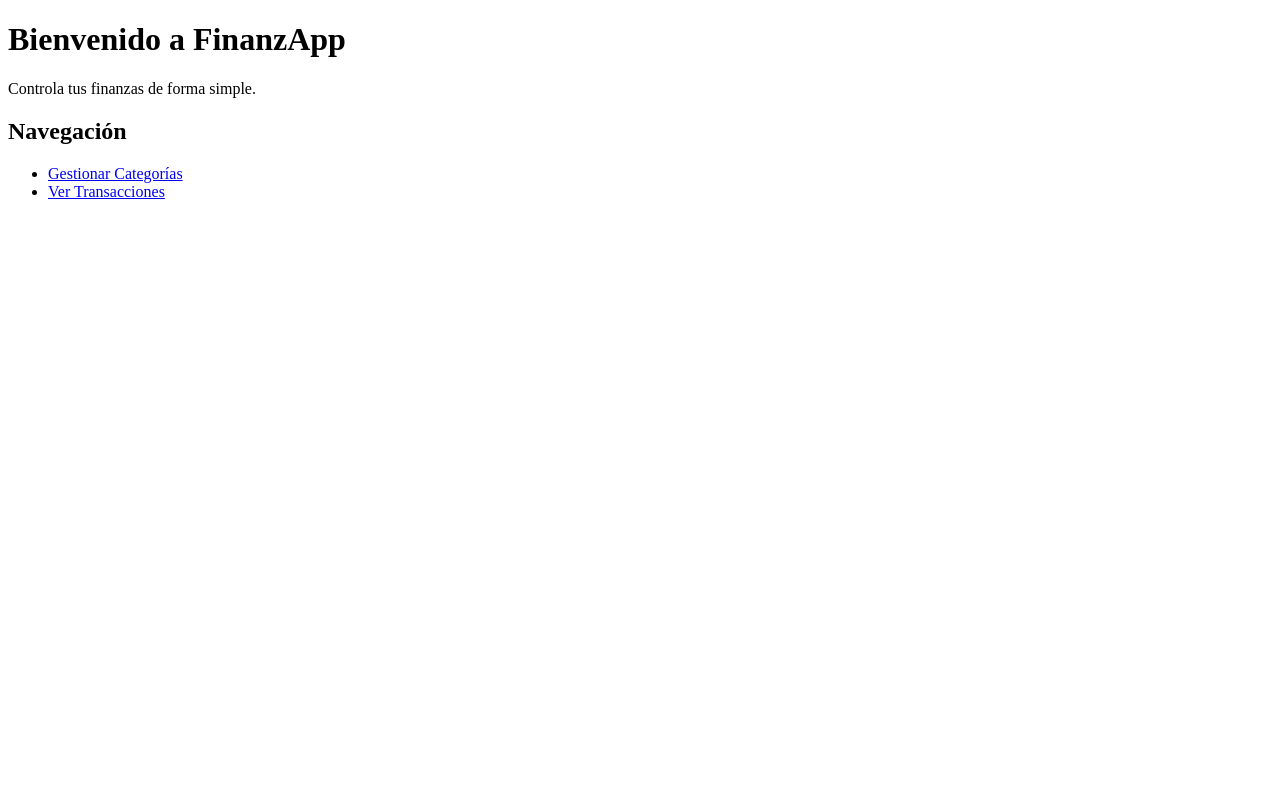
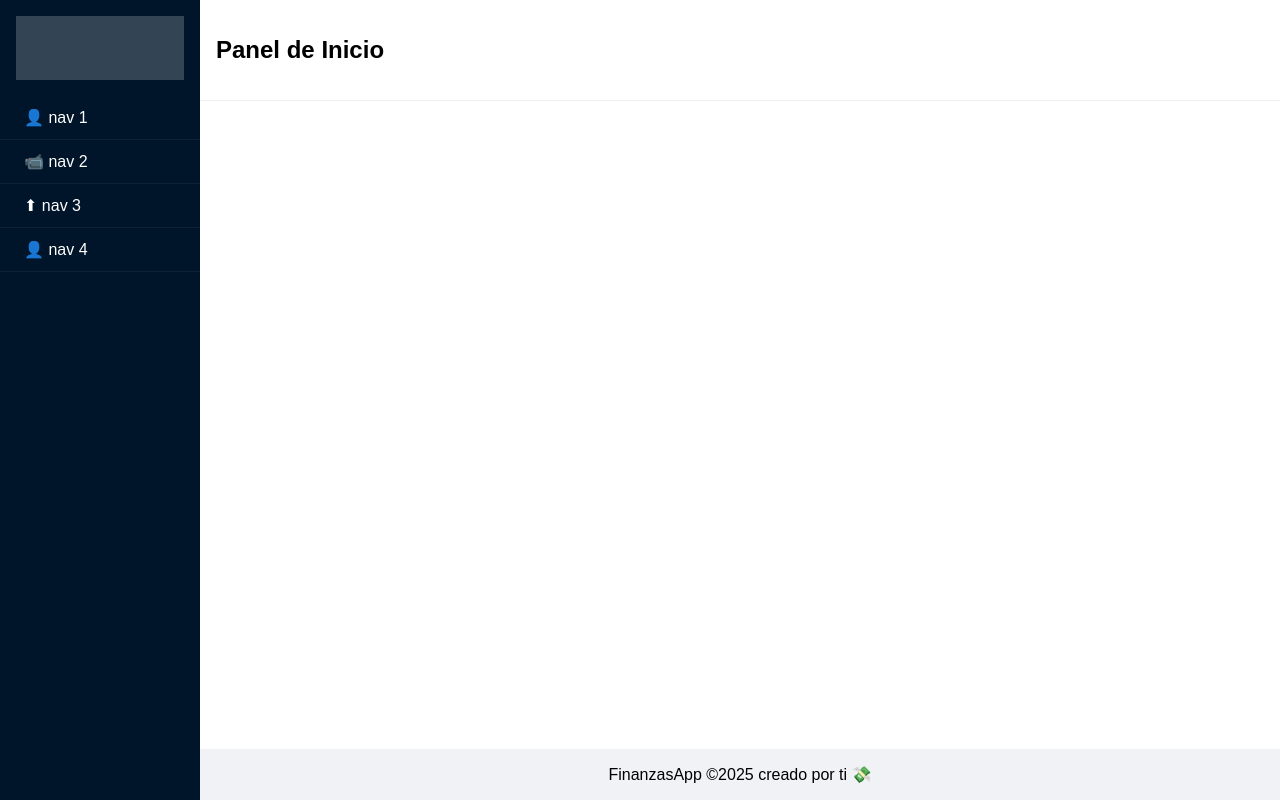
Before and after one commit to SebaCeba/Finanzapps, a Flask app: page /panel in a window 1280 px wide. Run offline with Flask 3, Linux system fonts and the light colour scheme; the visitor is signed in with stand-in values (Sample User, id 1); data that the repository does not hold is empty; some libraries are stand-ins or nearby versions.

Commit message:
Version con cambio en el index

```diff
--- a/templates/index.html
+++ b/templates/index.html
@@ -1,16 +1,94 @@
 <!DOCTYPE html>
-<html>
+<html lang="es">
 <head>
-    <title>Inicio - FinanzApp</title>
+    <meta charset="UTF-8">
+    <title>Inicio</title>
+    <link href="https://cdn.jsdelivr.net/npm/ant-design-icons@latest/dist/index.min.css" rel="stylesheet">
+    <style>
+        body {
+            margin: 0;
+            font-family: Arial, sans-serif;
+        }
+
+        .layout {
+            display: flex;
+            min-height: 100vh;
+        }
+
+        .sider {
+            width: 200px;
+            background-color: #001529;
+            color: white;
+        }
+
+        .sider .logo {
+            height: 64px;
+            background: rgba(255, 255, 255, 0.2);
+            margin: 16px;
+        }
+
+        .sider ul {
+            list-style: none;
+            padding: 0;
+        }
+
+        .sider ul li {
+            padding: 12px 24px;
+            border-bottom: 1px solid #0f213a;
+            cursor: pointer;
+        }
+
+        .sider ul li:hover {
+            background-color: #1890ff;
+        }
+
+        .content-area {
+            flex-grow: 1;
+            display: flex;
+            flex-direction: column;
+        }
+
+        .header {
+            background: #fff;
+            padding: 16px;
+            border-bottom: 1px solid #eee;
+        }
+
+        .content {
+            padding: 24px;
+            background: #fff;
+            flex-grow: 1;
+        }
+
+        .footer {
+            text-align: center;
+            padding: 16px;
+            background: #f0f2f5;
+        }
+    </style>
 </head>
 <body>
-    <h1>Bienvenido a FinanzApp</h1>
-    <p>Controla tus finanzas de forma simple.</p>
-
-    <h2>Navegación</h2>
-    <ul>
-        <li><a href="/categorias">Gestionar Categorías</a></li>
-        <li><a href="/transacciones">Ver Transacciones</a></li>
-    </ul>
+    <div class="layout">
+        <div class="sider">
+            <div class="logo"></div>
+            <ul>
+                <li onclick="location.href='/categorias'">👤 nav 1</li>
+                <li onclick="location.href='/transacciones'">📹 nav 2</li>
+                <li onclick="location.href='/ruta3'">⬆ nav 3</li>
+                <li onclick="location.href='/ruta4'">👤 nav 4</li>
+            </ul>
+        </div>
+        <div class="content-area">
+            <div class="header">
+                <h2>Panel de Inicio</h2>
+            </div>
+            <div class="content">
+                {{ contenido|safe }}
+            </div>
+            <div class="footer">
+                FinanzasApp ©2025 creado por ti 💸
+            </div>
+        </div>
+    </div>
 </body>
 </html>
```
